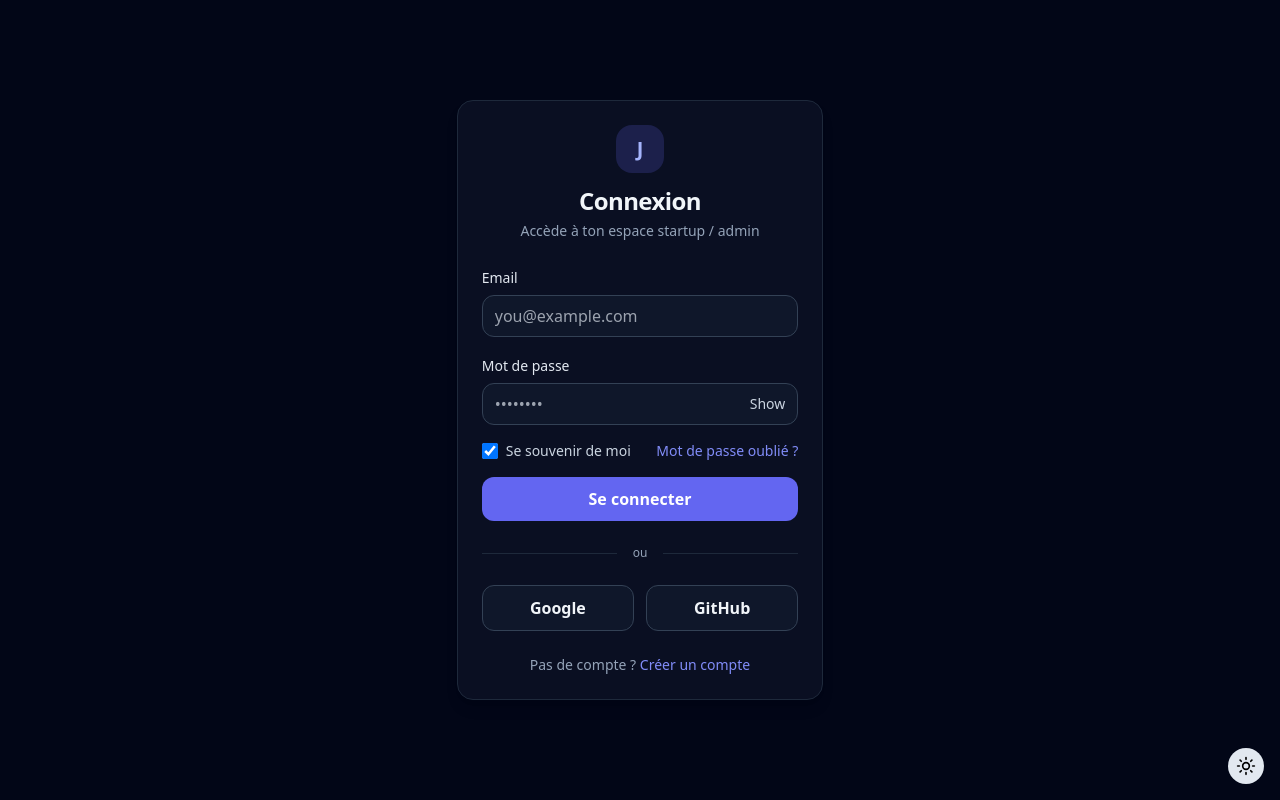
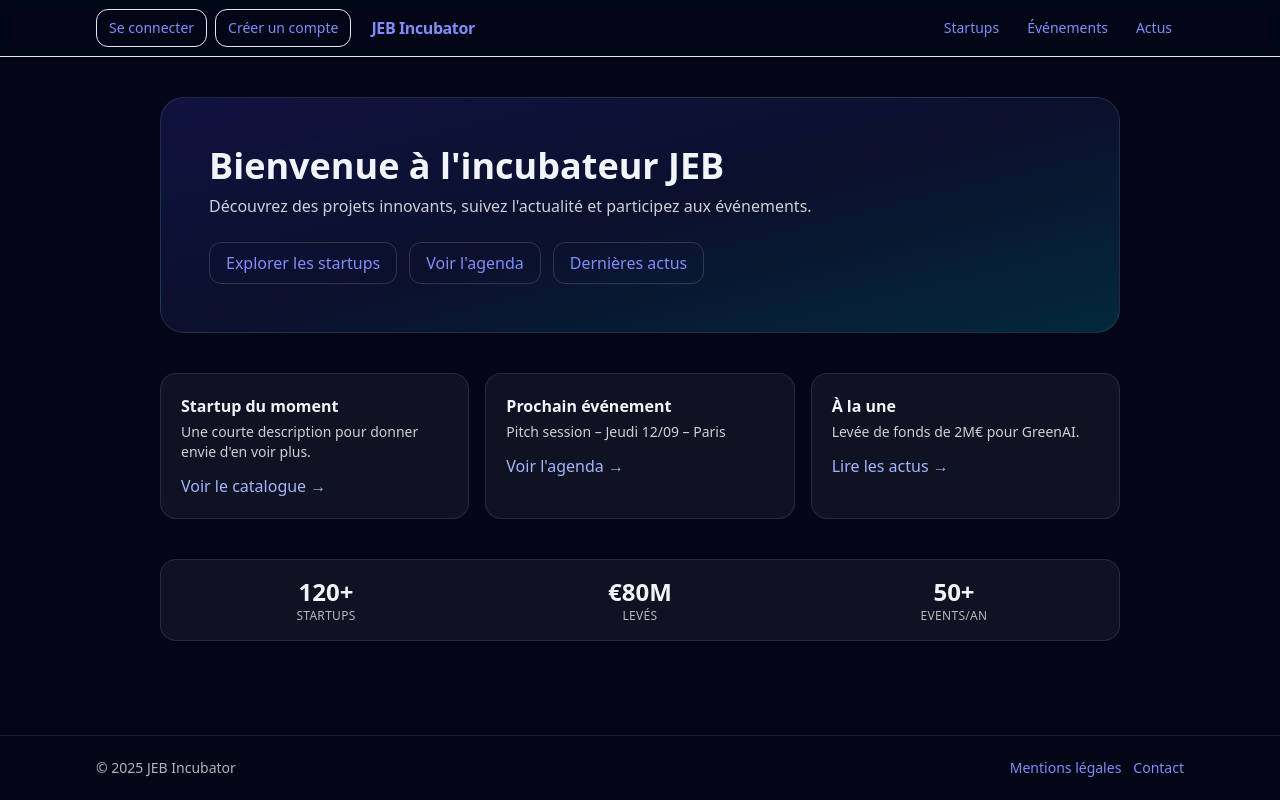
Before and after one commit to SaltyyCode/Piscine_Survivor, a React (Vite) app in the folder my-app/: page / in a window 1280 px wide. Before the commit this address led to /login. Built offline with nearby package versions, Linux system fonts and the light colour scheme.

Commit message:
feat(layout): added a layout, a header and a footer in the hub public page

```diff
--- a/my-app/src/App.tsx
+++ b/my-app/src/App.tsx
@@ -2,16 +2,22 @@ import { Routes, Route, Navigate } from "react-router-dom";
 import Login from "./Login";
 import Register from "./Register";
 import PublicHubPage from "@/pages/PublicHubPage";
+import PublicLayout from "@/layouts/PublicLayout";
 
 export default function App() {
   return (
-    <Routes>
-      {/* Par défaut → /login */}
-      <Route path="/" element={<Navigate to="/login" />} />
+     <Routes>
+      {/* Site public : le hub est la page d'index "/" */}
+      <Route element={<PublicLayout />}>
+        <Route index element={<PublicHubPage />} />
+      </Route>
+
+      {/* Auth accessibles via le Header */}
       <Route path="/login" element={<Login />} />
-      <Route path="/hub" element={<PublicHubPage />} />
       <Route path="/register" element={<Register />} />
-      <Route path="*" element={<h1 className="p-10 text-center">404 Not Found</h1>} />
+
+      {/* 404 → retour au hub */}
+      <Route path="*" element={<Navigate to="/" replace />} />
     </Routes>
   );
 }
--- /dev/null
+++ b/my-app/src/components/public/Layout/Footer.tsx
@@ -0,0 +1,13 @@
+export default function Footer() {
+  return (
+    <footer className="border-t border-white/10 mt-10">
+      <div className="mx-auto max-w-6xl px-4 sm:px-6 lg:px-8 h-16 flex items-center justify-between text-sm text-white/70">
+        <div>© {new Date().getFullYear()} JEB Incubator</div>
+        <div className="flex gap-3">
+          <a className="hover:underline" href="#">Mentions légales</a>
+          <a className="hover:underline" href="#">Contact</a>
+        </div>
+      </div>
+    </footer>
+  );
+}
--- /dev/null
+++ b/my-app/src/components/public/Layout/Header.tsx
@@ -0,0 +1,43 @@
+import {Link, NavLink, useLocation} from "react-router-dom";
+
+function NavItem({ to, children }: { to: string; children: React.ReactNode }) {
+  return (
+    <NavLink
+      to={to}
+      className={({ isActive }) =>
+        `rounded-xl px-3 py-2 text-sm ${isActive ? "bg-white/10" : "hover:bg-white/5"}`
+      }
+    >
+      {children}
+    </NavLink>
+  );
+}
+
+export default function Header() {
+  const { pathname } = useLocation();
+  return (
+    <header className="sticky top-0 z-40 border-b border-border/10 backdrop-blur bg-surface/30">
+      <div className="mx-auto max-w-6xl px-4 sm:px-6 lg:px-8 h-14 flex items-center gap-3">
+        {/* Left actions: Login/Register (move left as requested) */}
+        <div className="flex items-center gap-2 mr-2">
+          <Link to="/login" className="px-3 py-2 rounded-xl border border-border/15 hover:border-border/30 text-sm">
+            Se connecter
+          </Link>
+          <Link to="/register" className="px-3 py-2 rounded-xl border border-brand text-brand hover:bg-brand/10 text-sm">
+            Créer un compte
+          </Link>
+        </div>
+
+        {/* Brand */}
+        <Link to="/" className="font-semibold tracking-tight mr-2">JEB Incubator</Link>
+
+        {/* Middle nav */}
+        <nav className="hidden sm:flex items-center gap-1 ml-auto">
+          <NavItem to="/startups">Startups</NavItem>
+          <NavItem to="/events">Événements</NavItem>
+          <NavItem to="/news">Actus</NavItem>
+        </nav>
+      </div>
+    </header>
+  );
+}
--- /dev/null
+++ b/my-app/src/layouts/PublicLayout.tsx
@@ -0,0 +1,15 @@
+import Header from "@/components/public/Layout/Header";
+import Footer from "@/components/public/Layout/Footer";
+import { Outlet } from "react-router-dom";
+
+export default function PublicLayout() {
+  return (
+    <div className="min-h-dvh flex flex-col">
+      <Header />
+      <div className="flex-1">
+        <Outlet />
+      </div>
+      <Footer />
+    </div>
+  );
+}
```
